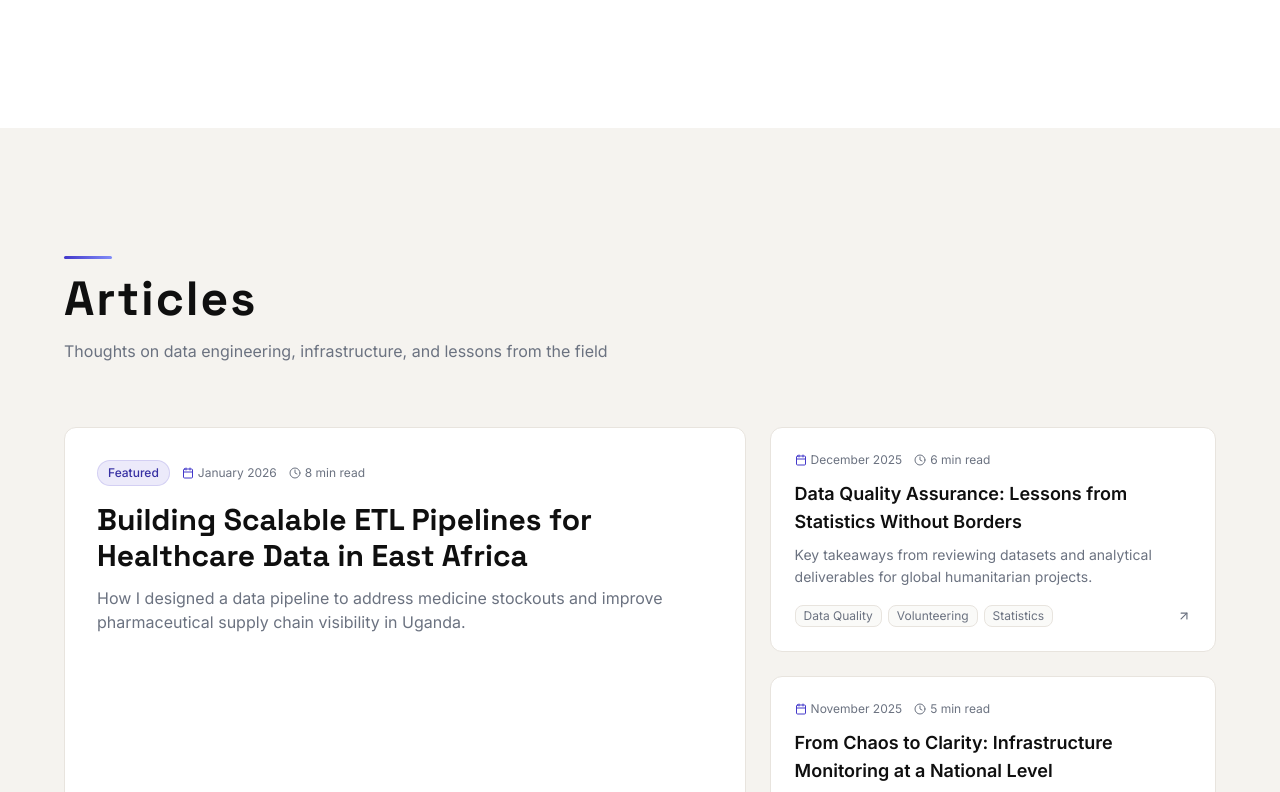
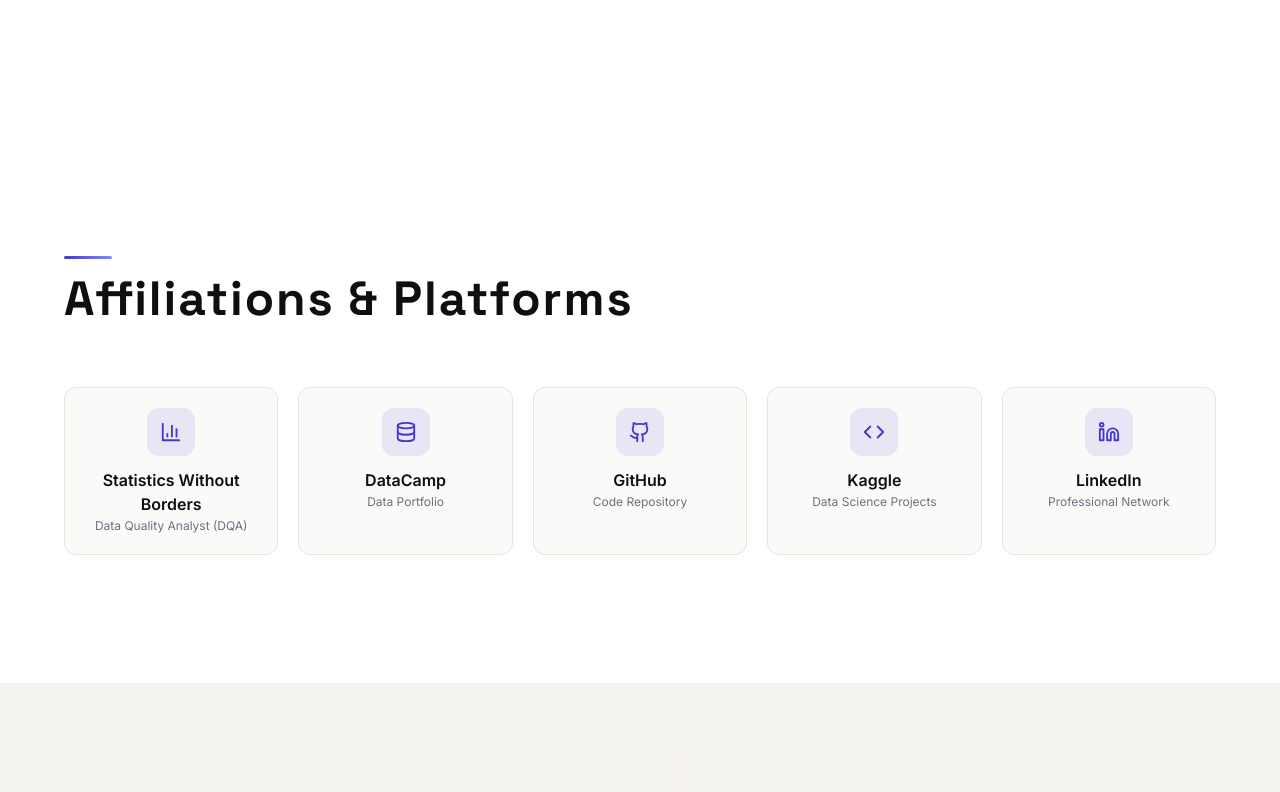
Before and after one commit to puoch1of1/PORTFOLIO-, a React (Vite) app: page / in a window 1280 px wide. Shown: the part 5768-6560 px from the top of the page. Built offline with nearby package versions, Linux system fonts and the light colour scheme.

Commit message:
Temporarily comment out Articles section for Medium profile work

```diff
--- a/src/App.tsx
+++ b/src/App.tsx
@@ -5,7 +5,7 @@
 import Skills from './sections/Skills';
 import Projects from './sections/Projects';
 import Affiliations from './sections/Affiliations';
-import Articles from './sections/Articles';
+// import Articles from './sections/Articles';
 import Contact from './sections/Contact';
 
 function App() {
@@ -19,7 +19,8 @@
           <Experience />
           <Skills />
           <Projects />
-          <Articles />
+          {/* Temporarily commented out while working on Medium profile */}
+          {/* <Articles /> */}
           <Affiliations />
           <Contact />
         </main>
```
